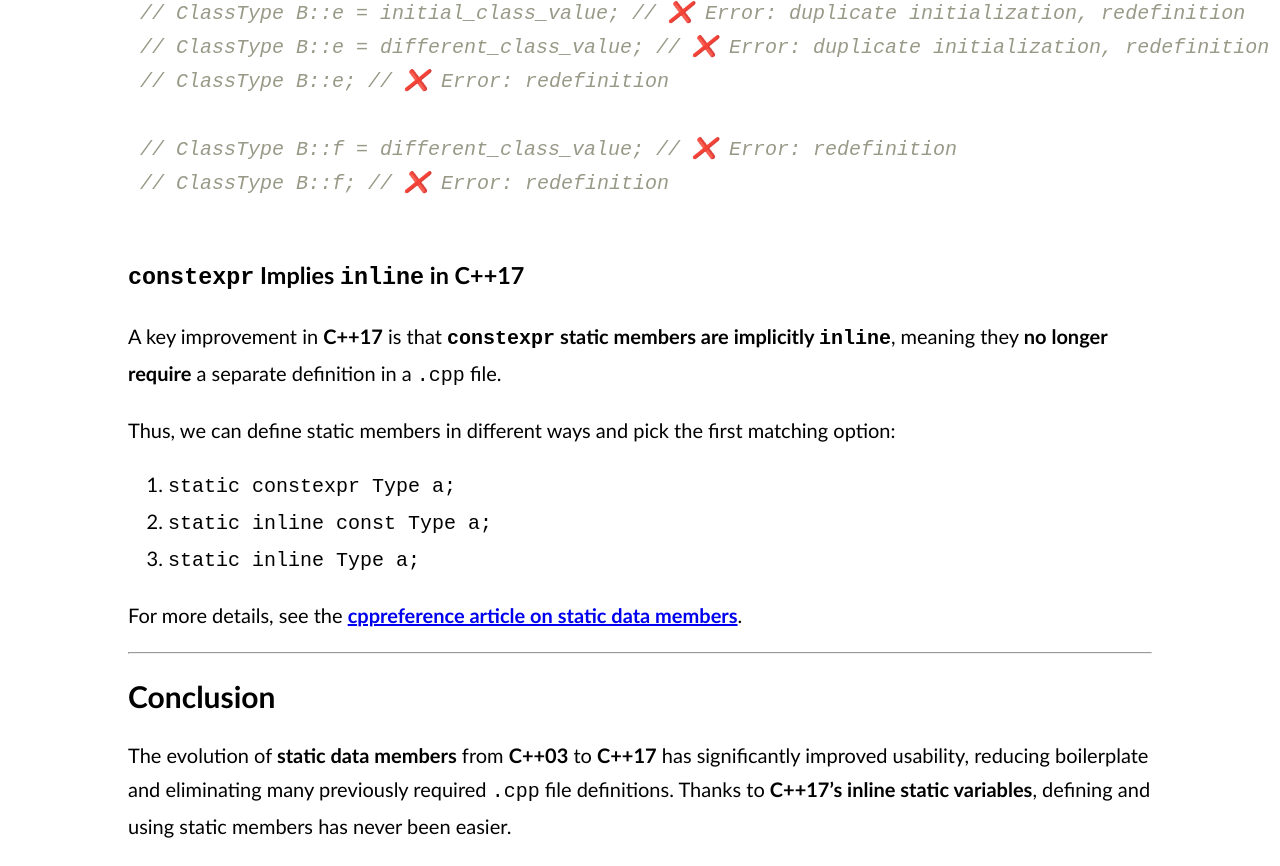
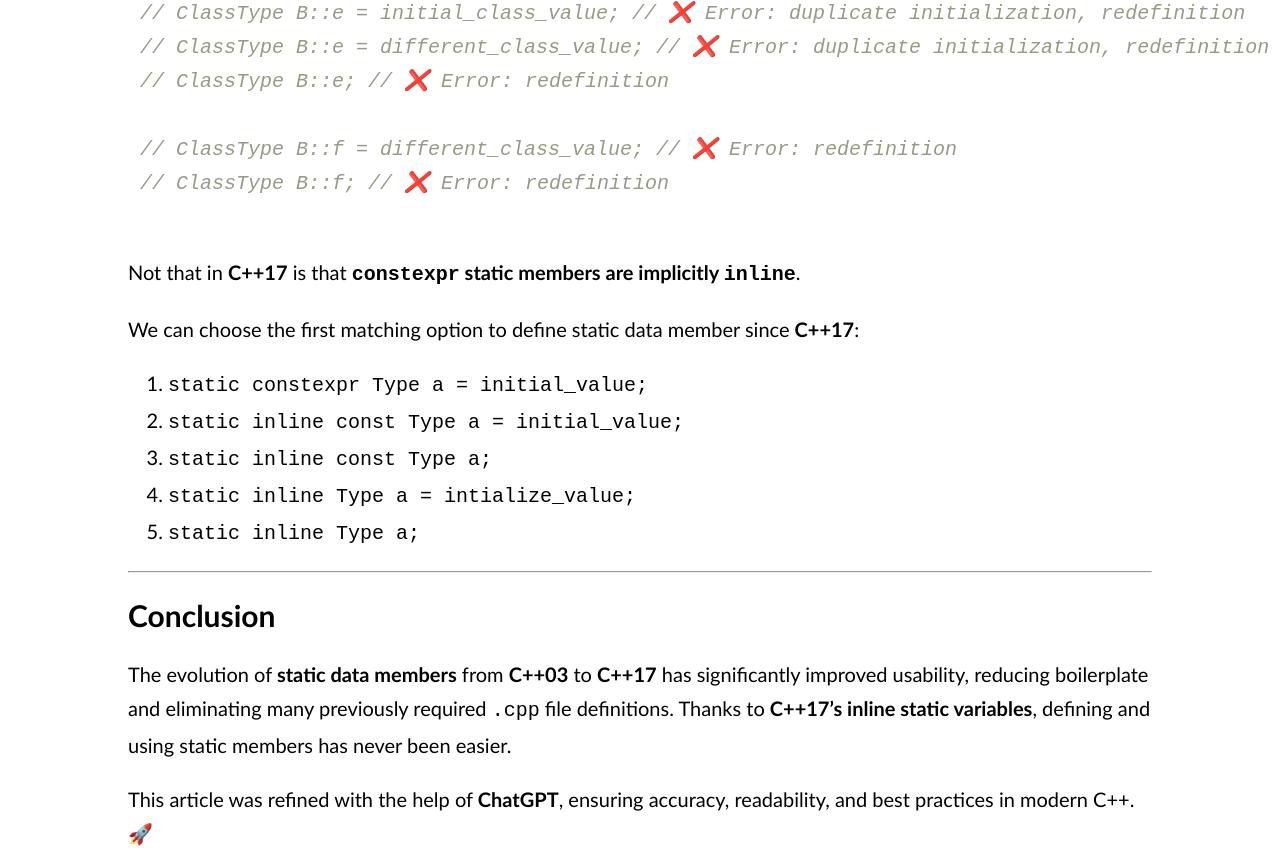
Before and after one commit to baihacker/main, a Jekyll site: the page built from docs/_posts/2025-02-09-A_survey_on_c++_class_static_data_members.md, in a window 1280 px wide and 900 px high, scrolled down 6863 px, cut to the strip 0-866 px from the top of the window. Built offline with Jekyll 4.4.1, drawn with Linux system fonts in a browser that asks for light colours; comment, search, counter and statistics services are not loaded.

Commit message:
Refine docs.

````diff
--- a/docs/_posts/2025-02-09-A_survey_on_c++_class_static_data_members.md
+++ b/docs/_posts/2025-02-09-A_survey_on_c++_class_static_data_members.md
@@ -238,17 +238,15 @@
 
 ```
 
-### **`constexpr` Implies `inline` in C++17**
+Not that in **C++17** is that **`constexpr` static members are implicitly `inline`**.
 
-A key improvement in **C++17** is that **`constexpr` static members are implicitly `inline`**, meaning they **no longer require** a separate definition in a `.cpp` file.
+We can choose the first matching option to define static data member since **C++17**:
 
-Thus, we can define static members in different ways and pick the first matching option:
-
-1. `static constexpr Type a;`
-2. `static inline const Type a;`
-3. `static inline Type a;`
-
-For more details, see the **[cppreference article on static data members](https://en.cppreference.com/w/cpp/language/static#Static_data_members){:target="_blank"}**.
+1. `static constexpr Type a = initial_value;`
+2. `static inline const Type a = initial_value;`
+3. `static inline const Type a;`
+4. `static inline Type a = intialize_value;`
+5. `static inline Type a;`
 
 ---
 
````
